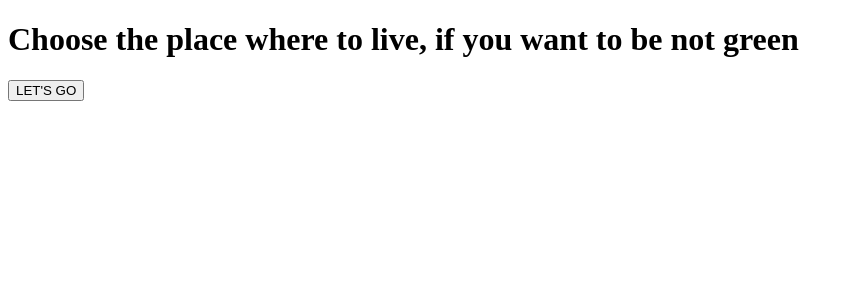
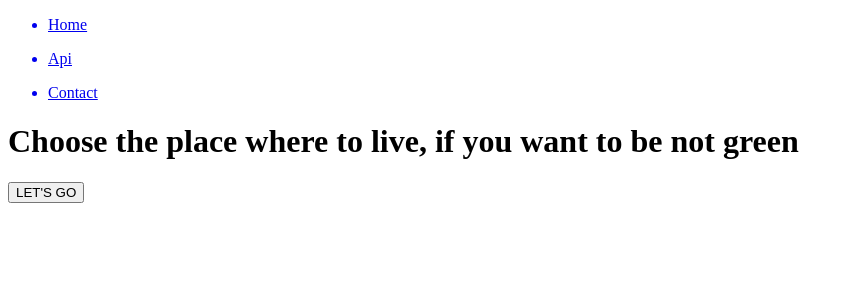
Before and after one commit to BallesterJeremy/WildWorstWaster, a React (Vite) app: page /HomeTrump in a window 1280 px wide. Shown: the top 300 px of the page, without its empty margins (0-853 px from the left). Built offline with nearby package versions, Linux system fonts and the light colour scheme.

Commit message:
tout les links sont fait

```diff
--- a/src/components/HeaderG.jsx
+++ b/src/components/HeaderG.jsx
@@ -1,6 +1,7 @@
 import { Link } from "react-router-dom";
 
 const HeaderG = () => {
+  return (
     <div>
       <ul>
         <Link to="/HomeGreta">
@@ -8,18 +9,19 @@ const HeaderG = () => {
             <p>Home</p>
           </li>
         </Link>
-      <Link to="/ApiG">
+        <Link to="/ApiGreta">
           <li>
             <p>Api</p>
           </li>
         </Link>
-      <Link to="/ContactG">
+        <Link to="/ContactGreta">
           <li>
             <p>Contact</p>
           </li>
         </Link>
       </ul>
-  </div>;
+    </div>
+  );
 };
 
 export default HeaderG;
--- a/src/components/HeaderT.jsx
+++ b/src/components/HeaderT.jsx
@@ -1,25 +1,25 @@
 import { Link } from "react-router-dom";
 
 const HeaderT = () => {
+  return (
     <div>
       <ul>
-      <Link to="/HomeT">
-        <li>
-          <p>Home</p>
-        </li>
+        <Link to="/HomeTrump">
+          <li>Home</li>
         </Link>
-      <Link to="/ApiT">
+        <Link to="/ApiTrump">
           <li>
             <p>Api</p>
           </li>
         </Link>
-      <Link to="/ContactT">
+        <Link to="/ContactTrump">
           <li>
             <p>Contact</p>
           </li>
         </Link>
       </ul>
-  </div>;
+    </div>
+  );
 };
 
 export default HeaderT;
--- a/src/pages/ApiGreta.jsx
+++ b/src/pages/ApiGreta.jsx
@@ -1,7 +1,12 @@
 import React from "react";
+import HeaderG from "@components/HeaderG";
 
 const ApiGreta = () => {
-  return <div></div>;
+  return (
+    <div>
+      <HeaderG />
+    </div>
+  );
 };
 
 export default ApiGreta;
--- a/src/pages/ApiTrump.jsx
+++ b/src/pages/ApiTrump.jsx
@@ -1,7 +1,12 @@
+import HeaderT from "@components/HeaderT";
 import React from "react";
 
 const ApiTrump = () => {
-  return <div></div>;
+  return (
+    <div>
+      <HeaderT />
+    </div>
+  );
 };
 
 export default ApiTrump;
--- a/src/pages/ContactGreta.jsx
+++ b/src/pages/ContactGreta.jsx
@@ -1,7 +1,12 @@
 import React from "react";
+import HeaderG from "@components/HeaderG";
 
 const ContactGreta = () => {
-  return <div></div>;
+  return (
+    <div>
+      <HeaderG />
+    </div>
+  );
 };
 
 export default ContactGreta;
--- a/src/pages/ContactTrump.jsx
+++ b/src/pages/ContactTrump.jsx
@@ -1,7 +1,12 @@
+import HeaderT from "@components/HeaderT";
 import React from "react";
 
 const ContactTrump = () => {
-  return <div></div>;
+  return (
+    <div>
+      <HeaderT />
+    </div>
+  );
 };
 
 export default ContactTrump;
--- a/src/pages/HomeGreta.jsx
+++ b/src/pages/HomeGreta.jsx
@@ -1,14 +1,18 @@
+import HeaderG from "@components/HeaderG";
 import React from "react";
-// import HeaderG from "@components/HeaderG";
+import { Link } from "react-router-dom";
 
 const HomeGreta = () => {
   return (
     <>
+      <HeaderG />
       <div>
         <h1 className="greta-title">
           Choose the place where to live, if you want very green
         </h1>
-        <button>LET'S GO</button>
+        <Link to="/ApiGreta">
+          <button>LET'S GO</button>
+        </Link>
       </div>
     </>
   );
--- a/src/pages/HomeTrump.jsx
+++ b/src/pages/HomeTrump.jsx
@@ -1,6 +1,6 @@
 import React from "react";
 import HeaderT from "@components/HeaderT";
-
+import { Link } from "react-router-dom";
 const HomeTrump = () => {
   return (
     <>
@@ -9,7 +9,9 @@ const HomeTrump = () => {
         <h1 className="trump-title">
           Choose the place where to live, if you want to be not green
         </h1>
-        <button>LET'S GO</button>
+        <Link to="/ApiTrump">
+          <button>LET'S GO</button>
+        </Link>
       </div>
     </>
   );
```
Lines whose indentation alone changed are shown as unchanged.
